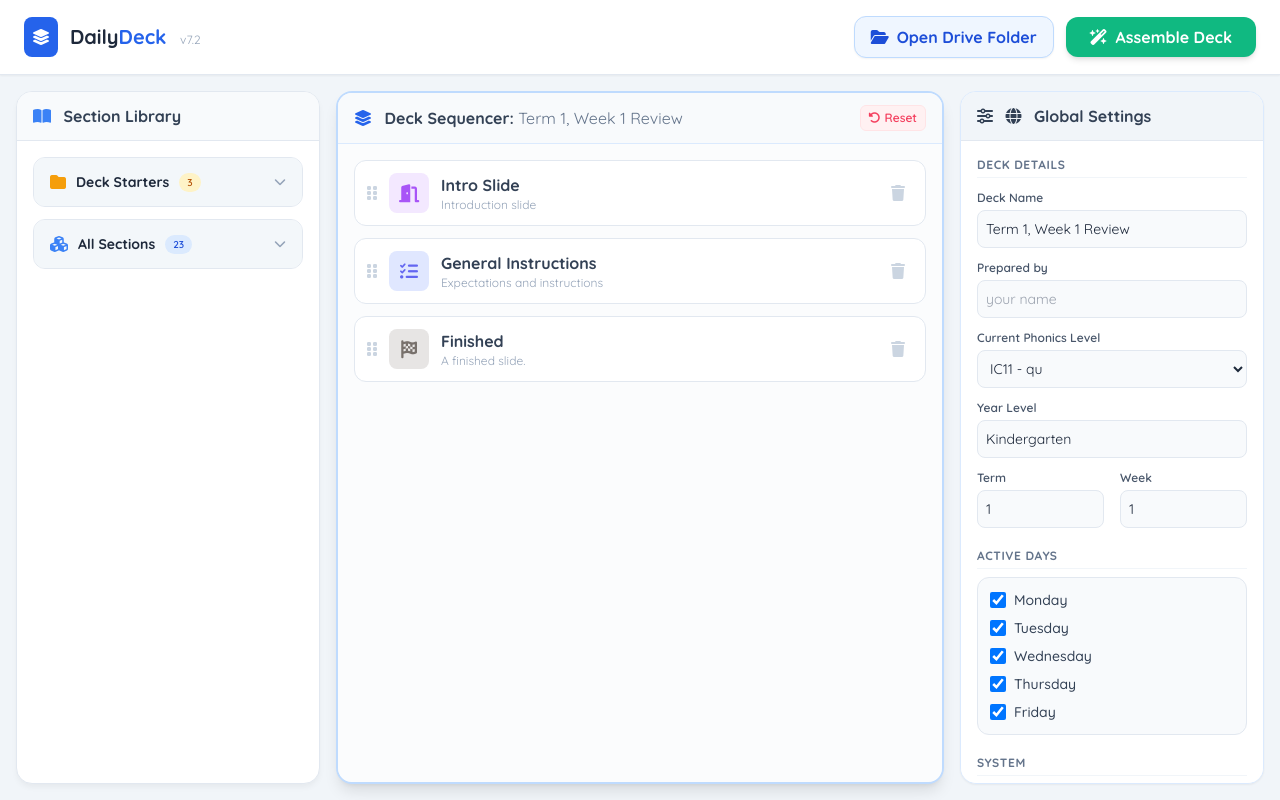
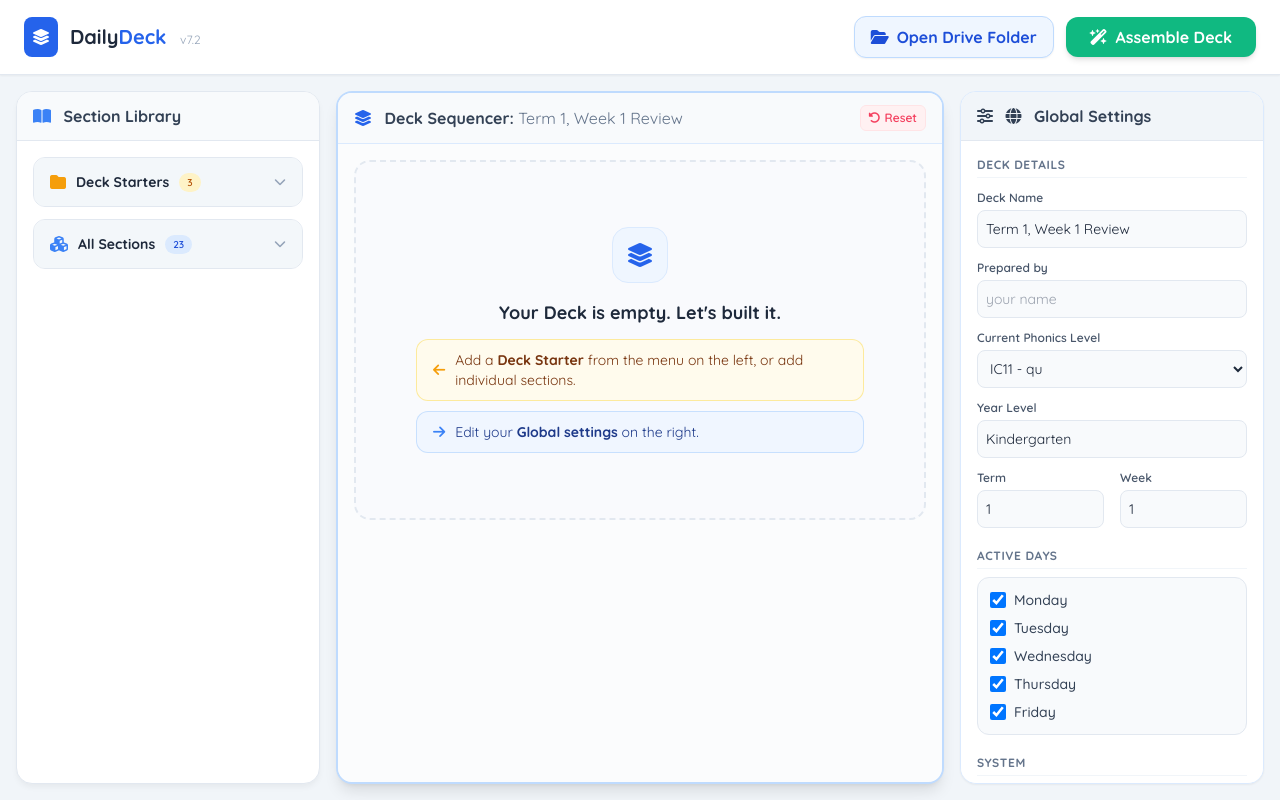
Before and after one commit to anlezark/DailyDecker, a website: page index.html in a window 1280 px wide. Drawn offline with nearby package versions, Linux system fonts and the light colour scheme; a web font is replaced by a local one.

Commit message:
refactor: streamline timeline initialization and drag-drop
Remove default timeline items on initial load and restrict Sortable
draggable elements to timeline items to improve UI consistency.

```diff
--- a/index.html
+++ b/index.html
@@ -748,13 +748,10 @@
 
             // Preload Timeline OR Load State
             if (!loadState()) {
-                addTimelineItem('mainIntro');
-                addTimelineItem('expectations');
-                addTimelineItem('finished');
-            } else {
-                document.getElementById('timeline-filename').textContent = globalSettings.deckName;
-                renderTimeline();
-            }
+                timelineItems = [];
+            }
+            document.getElementById('timeline-filename').textContent = globalSettings.deckName;
+            renderTimeline();
 
             // Default to having nothing selected so Global Settings are shown on first load
             selectItem(null);
@@ -762,6 +759,7 @@
             new Sortable(document.getElementById('timeline-list'), {
                 group: 'shared',
                 animation: 150,
+                draggable: '.timeline-item',
                 ghostClass: 'drag-ghost',
                 chosenClass: 'drag-chosen',
                 onAdd: function (evt) {
@@ -793,7 +791,6 @@
             document.getElementById('btn-reset').addEventListener('click', (e) => {
                 e.stopPropagation();
                 timelineItems = [];
-                ['mainIntro', 'expectations', 'finished'].forEach(k => addTimelineItem(k));
                 selectItem(null);
                 saveState();
             });
@@ -929,6 +926,29 @@
         function renderTimeline() {
             const list = document.getElementById('timeline-list');
             list.innerHTML = '';
+
+            if (timelineItems.length === 0) {
+                const emptyEl = document.createElement('div');
+                emptyEl.className = 'empty-state-placeholder pointer-events-none select-none flex flex-col items-center justify-center text-center p-8 my-auto min-h-[360px] border-2 border-dashed border-slate-200 rounded-2xl bg-slate-50/70 shadow-2xs transition-all';
+                emptyEl.innerHTML = `
+                    <div class="w-14 h-14 rounded-2xl bg-blue-50 border border-blue-100 flex items-center justify-center text-blue-600 text-2xl mb-4 shadow-2xs">
+                        <i class="fa-solid fa-layer-group"></i>
+                    </div>
+                    <h3 class="text-base sm:text-lg font-bold text-slate-800 mb-3">Your Deck is empty. Let's built it.</h3>
+                    <div class="text-xs sm:text-sm text-slate-600 space-y-2.5 max-w-md leading-relaxed">
+                        <div class="flex items-center justify-start text-left gap-2.5 bg-amber-50/90 border border-amber-200/80 px-4 py-2.5 rounded-xl text-amber-900 shadow-2xs">
+                            <i class="fa-solid fa-arrow-left text-amber-500 shrink-0 text-sm"></i>
+                            <span>Add a <strong>Deck Starter</strong> from the menu on the left, or add individual sections.</span>
+                        </div>
+                        <div class="flex items-center justify-start text-left gap-2.5 bg-blue-50/90 border border-blue-200/80 px-4 py-2.5 rounded-xl text-blue-900 shadow-2xs">
+                            <i class="fa-solid fa-arrow-right text-blue-500 shrink-0 text-sm"></i>
+                            <span>Edit your <strong>Global settings</strong> on the right.</span>
+                        </div>
+                    </div>
+                `;
+                list.appendChild(emptyEl);
+                return;
+            }
 
             timelineItems.forEach(item => {
                 const def = SECTION_DEFS[item.defKey];
```
